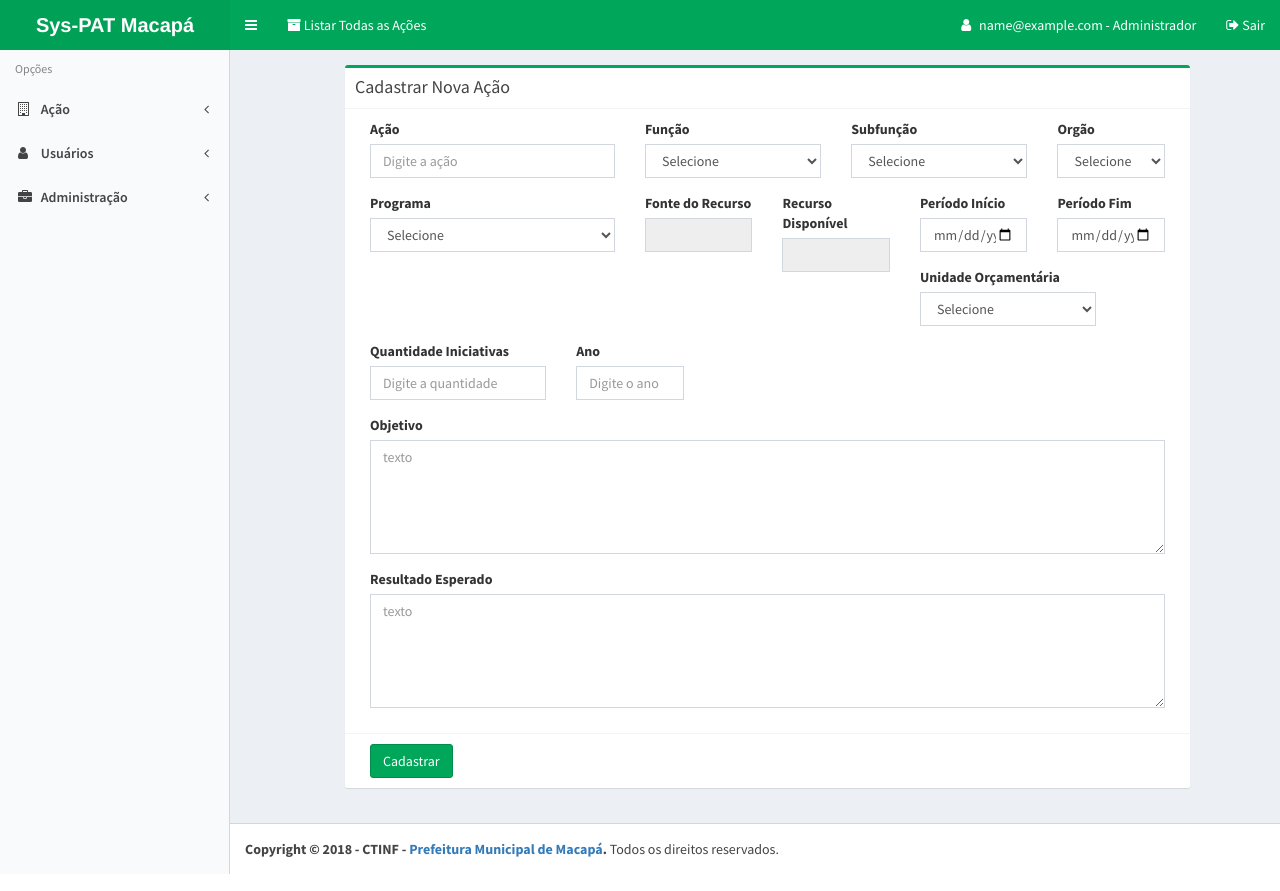
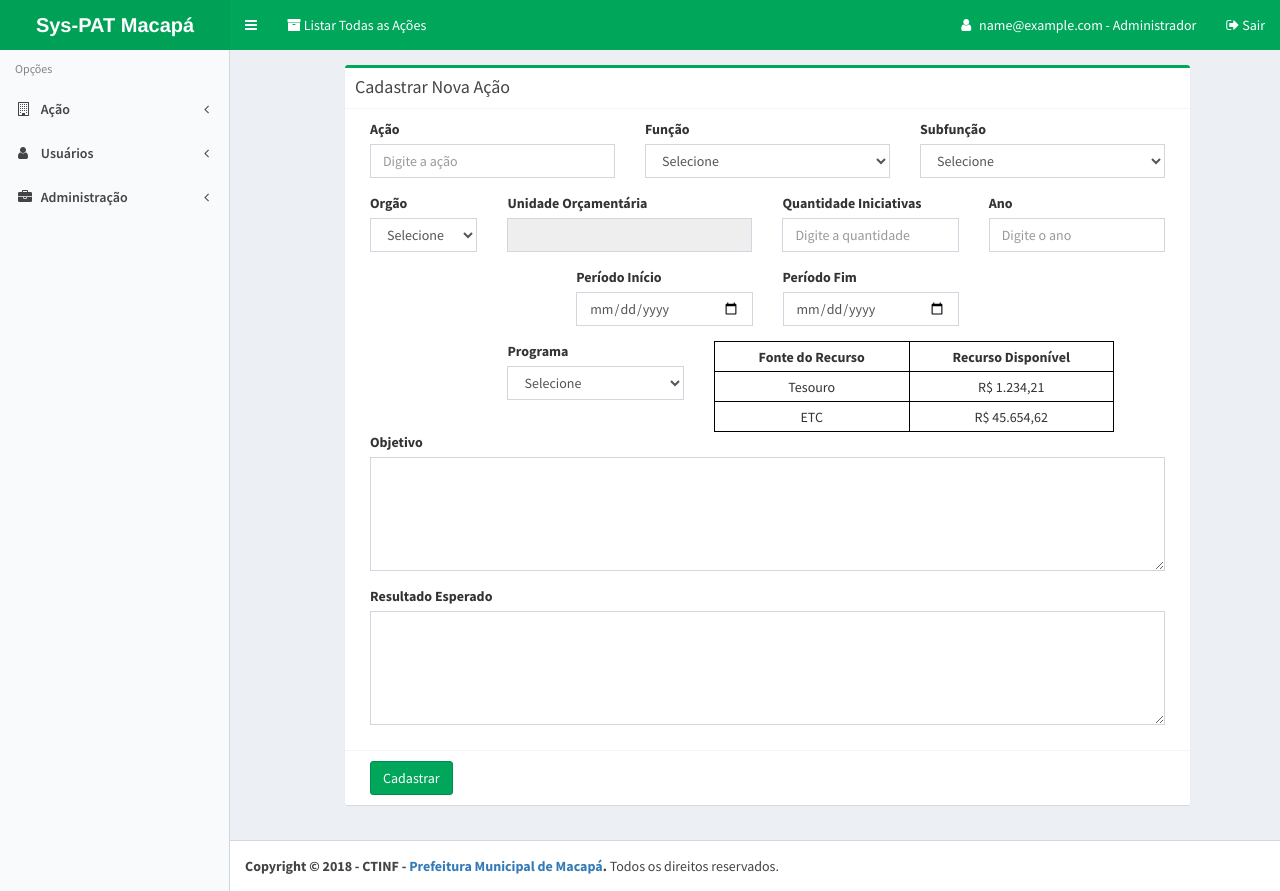
Before and after one commit to auroraleal/sys-pat, a PHP site: page /pages/acao/nova.php in a window 1280 px wide. Run offline with PHP 8.4, Linux system fonts and the light colour scheme; the visitor is signed in with stand-in values (Sample User, id 1); data that the repository does not hold is empty.

Commit message:
Ajustes no BD / Ajax para Função e Subfunção / Ajustes na Tela cadastro de Ação e Programa

```diff
--- a/layout/menu-lateral.php
+++ b/layout/menu-lateral.php
@@ -49,7 +49,7 @@
             <ul class="treeview-menu">
             <li><a href="/sys-pat/pages/relatorios/listar.php"><i class="fa   fa-filter"></i> Relatórios</a></li>
             <li class="treeview">
-          <a href="#">
+            <a href="#">
             <i class="fa   fa-archive"></i> <span>Programas</span>
             <span class="pull-right-container">
               <i class="fa fa-angle-left pull-right"></i>
@@ -57,6 +57,15 @@
             <ul class="treeview-menu">
               <li><a href="/sys-pat/pages/programa/novo_tipo.php"><i class="fa  fa-pencil"></i>Cadastrar Programa</a></li>
               <li><a href="/sys-pat/pages/programa/listar.php"><i class="fa fa-list"></i>Listar Programas</a></li>
+            </ul>
+            <a href="#">
+            <i class="fa fa-usd"></i> <span>Recurso</span>
+            <span class="pull-right-container">
+              <i class="fa fa-angle-left pull-right"></i>
+            </span>
+            <ul class="treeview-menu">
+              <li><a href="/sys-pat/pages/subfuncao/novo_tipo.php"><i class="fa  fa-pencil"></i>Cadastrar SubFunção</a></li>
+              <li><a href="/sys-pat/pages/subfuncao/listar.php"><i class="fa fa-list"></i>Listar SubFunções</a></li>
             </ul>
 
             <a href="#">
@@ -78,7 +87,6 @@
               <li><a href="/sys-pat/pages/subfuncao/listar.php"><i class="fa fa-list"></i>Listar SubFunções</a></li>
             </ul>
 
-
             <a href="#">
             <i class="fa   fa-building"></i> <span>Órgãos</span>
             <span class="pull-right-container">
--- a/pages/acao/nova.php
+++ b/pages/acao/nova.php
@@ -30,7 +30,14 @@
   <script src="https://oss.maxcdn.com/html5shiv/3.7.3/html5shiv.min.js"></script>
   <script src="https://oss.maxcdn.com/respond/1.4.2/respond.min.js"></script>
   <![endif]-->
-
+  <style>
+    table, th, td {
+        border: 1px solid black;
+        height: 30px;
+        width: 400px;
+        text-align: center;
+    }
+</style>
   <!-- Google Font -->
   <link rel="stylesheet" href="https://fonts.googleapis.com/css?family=Source+Sans+Pro:300,400,600,700,300italic,400italic,600italic">
 </head>
@@ -72,10 +79,10 @@
                      </div>
 		        </div>
 
-                    <div class="col-md-3">
+                    <div class="col-md-4">
 		        	<div class="form-group">
                   		<label>Função</label>
-		                  <select class="form-control" name="funcao">
+		                  <select class="form-control" id="funcao" name="funcao">
 		                    <option value="">Selecione</option>
                             <?php
                                 foreach($conn->query('SELECT * FROM funcao') as $row) {
@@ -85,17 +92,11 @@
 		                  </select>
                 	</div>
 		        </div>
-
-		        <div class="col-md-3">
+		        <div class="col-md-4">
 		        	<div class="form-group">
                   		<label>Subfunção</label>
-		                  <select class="form-control" name="subfuncao">
+		                  <select class="form-control" id="subfuncao" name="subfuncao">
 		                    <option value="">Selecione</option>
-                      <?php
-                          foreach($conn->query('SELECT * FROM subfuncao') as $row) {
-                              echo '<option value="'.$row['id'].'">'.$row['nome'].'</option>';
-                          }
-                      ?>
 		                  </select>
                 	</div>
 		        </div>
@@ -104,7 +105,7 @@
                 <div class="col-md-2">
                     <div class="form-group">
                         <label>Orgão</label>
-                <select type="text" class="form-control" placeholder="" name="orgao">
+                        <select type="text" class="form-control" placeholder="" id="orgao" name="orgao">
                             <option value=""> Selecione </option>
                             <?php
                                 foreach($conn->query('SELECT * FROM orgao') as $row) {
@@ -115,62 +116,11 @@
                     </div>
                 </div>
 
+
             <div class="col-md-4">
                 <div class="form-group">
-                    <label>Programa</label>
-                    <select class="form-control" name="programa">
-                        <option value="">Selecione</option>
-                        <?php
-                            foreach($conn->query('SELECT * FROM programa') as $row) {
-                                echo '<option value="'.$row['id'].'">'.$row['nome'].'</option>';
-                            }
-                        ?>
-                        </select>
-                    </div>
-                </div>
-
-            <div class="col-md-2">
-                <div class="form-group">
-                    <label>Fonte do Recurso</label>
-                    <input disabled type="text" class="form-control" placeholder= "" name="fonte"/>
-                </div>
-                </div>
-
-                <div class="col-md-2">
-                    <div class="form-group">
-                    <label>Recurso Disponível</label>
-                    <input disabled type="text" class="form-control" placeholder="" name="recurso"/>
-                </div>
-            </div>
-
-             <div class="col-md-2">
-		        	<div class="form-group">
-                  		<label>Período Início</label>
-		                <input type="date" class="form-control" name="periodo_inicio">
-                	</div>
-                </div>
-
-                <div class="col-md-2">
-		        	<div class="form-group">
-                  		<label>Período Fim</label>
-		                <input type="date" class="form-control" name="periodo_fim">
-                	</div>
-		        </div>
-
-
-
-
-            <div class="col-md-3">
-                <div class="form-group">
                     <label>Unidade Orçamentária</label>
-                    <select type="text" class="form-control" placeholder="" name="unidade_orc">
-                        <option value=""> Selecione </option>
-                        <?php
-                        foreach($conn->query('SELECT * FROM orgao') as $row) {
-                            echo '<option value="'.$row['id'].'">'.$row['unidade_orcamentaria'].'</option>';
-                        }
-                        ?>
-                    </select>
+                    <input disabled type="text" class="form-control" placeholder="" id="unidade_orc" name="unidade_orc">
                 </div>
             </div>
 
@@ -181,22 +131,60 @@
                 </div>
             </div>
 
-            <div class="col-md-2">
+            <div class="col-md-3">
                 <div class="form-group">
                   <label>Ano</label>
                   <input type="text" class="form-control" placeholder="Digite o ano" id="ano" name="ano">
 		        </div>
             </div>
+            <div class="col-md-3 col-md-offset-3">
+		        	<div class="form-group">
+                  		<label>Período Início</label>
+		                <input type="date" class="form-control" name="periodo_inicio">
+                	</div>
+                </div>
+
+                <div class="col-md-3">
+		        	<div class="form-group">
+                  		<label>Período Fim</label>
+		                <input type="date" class="form-control" name="periodo_fim">
+                	</div>
+                </div>
+                <div class="col-md-3 col-md-offset-2">
+                    <div class="form-group">
+                        <label>Programa</label>
+                        <select class="form-control" name="programa">
+                            <option value="">Selecione</option>
+                        </select>
+                    </div>
+                </div>
+
+                <div id="fonte_recurso" class="col-md-6">
+                    <table>
+                        <tr>
+                            <td><b>Fonte do Recurso</b></td>
+                            <td><b>Recurso Disponível</b></td>
+                        </tr>
+                        <tr>
+                            <td>Tesouro</td>
+                            <td>R$ 1.234,21</td>
+                        </tr>
+                        <tr>
+                            <td>ETC</td>
+                            <td>R$ 45.654,62</td>
+                        </tr>
+                    </table>
+                </div>
             <div class="col-md-12">
                 <div class="form-group">
                   <label>Objetivo</label>
-                  <textarea class="form-control" rows="5" placeholder="texto" name="objetivo"></textarea>
+                  <textarea class="form-control" rows="5" placeholder="" name="objetivo"></textarea>
                 </div>
             </div>
             <div class="col-md-12">
                 <div class="form-group">
                   <label>Resultado Esperado</label>
-                  <textarea class="form-control" rows="5" placeholder="texto" name="resultado"></textarea>
+                  <textarea class="form-control" rows="5" placeholder="" name="resultado"></textarea>
                 </div>
             </div>
             </div>
@@ -226,9 +214,22 @@
 <script src="../../dist/js/adminlte.min.js"></script>
 
 <script>
-  $(document).ready(function () {
-    $('.date').mask('00/00/0000');
-    $('.money').mask('000.000.000.000.000,00', {reverse: true});
+  $(funcao).change(function () {
+    var valor = $('#funcao').find(":selected").val();
+
+    $.get('../../controllers/subfuncao/lista-subfuncao.php?find=' + valor, function(data) {
+        $('#subfuncao').find('option').remove();
+        $('#subfuncao').append(data);
+    });
+  });
+
+  $(orgao).change(function () {
+    var valor = $('#orgao').find(":selected").val();
+
+    $.get('../../controllers/orgao/lista-unidade-orcamentaria.php?find=' + valor, function(data) {
+        $('#unidade_orc').val('');
+        $('#unidade_orc').val(data);
+    });
   });
 </script>
 </body>
--- a/pages/subfuncao/editar.php
+++ b/pages/subfuncao/editar.php
@@ -16,8 +16,6 @@
 {
   $_SESSION['erro'] = "Erro: " . $e->getMessage();
 }
-
-
 
 ?>
 
```
Also changed, not shown: controllers/orgao/lista-unidade-orcamentaria.php (added, +20 -0 lines), controllers/subfuncao/lista-subfuncao.php (added, +21 -0 lines), controllers/subfuncao/new_tipo.php (+3 -5 lines), documentos/pat.sql (+9 -2 lines), pages/orgao/listar.php (+5 -3 lines), pages/subfuncao/listar.php (+8 -3 lines), pages/subfuncao/novo_tipo.php (+18 -7 lines), 4 other files. Lines whose indentation alone changed are shown as unchanged.
